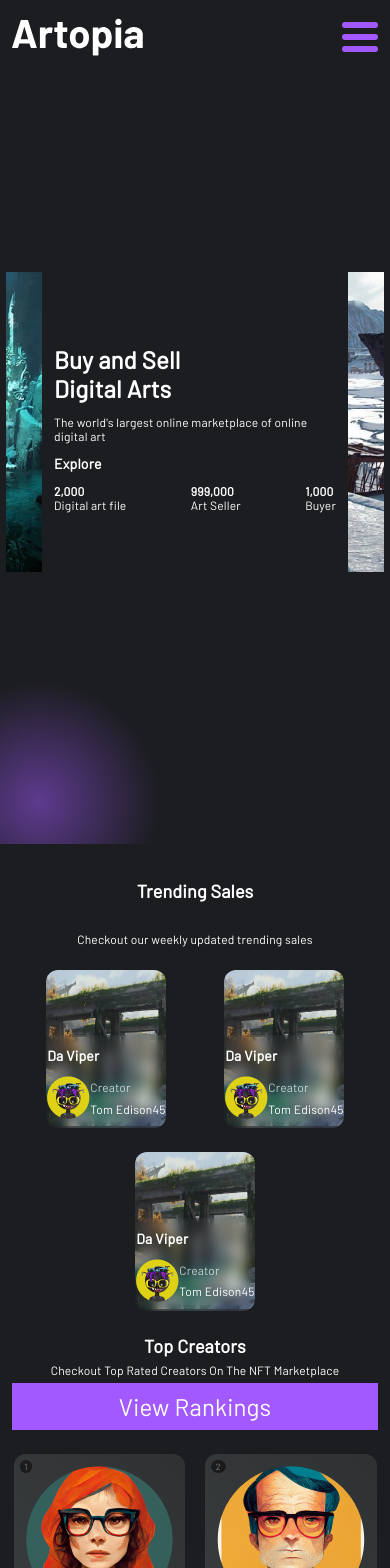
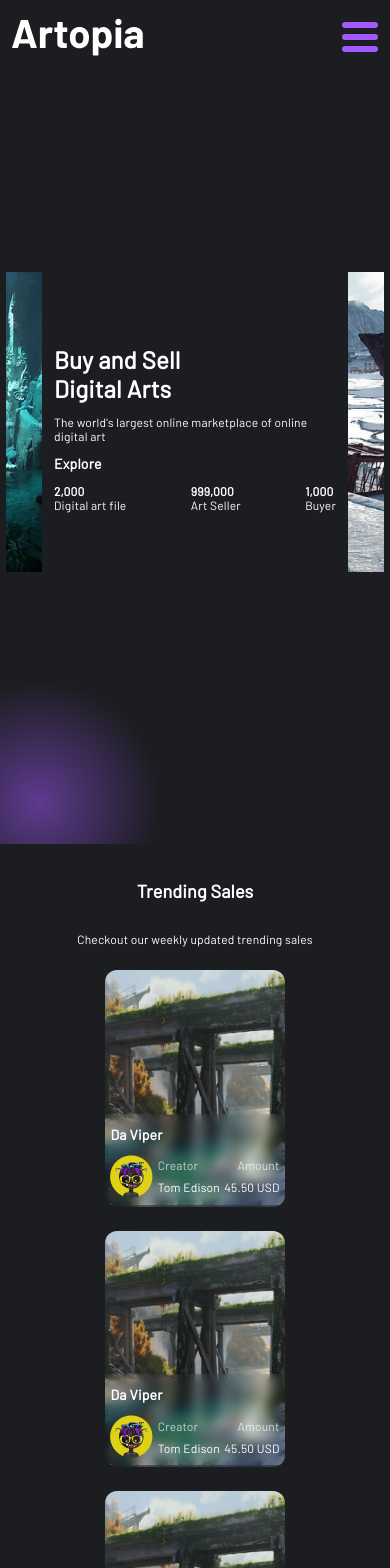
Before and after one commit to gkartsivadze/Artopia-React, a React (Vite) app: page / in a window 390 px wide. Shown: the top 1568 px of the page. Built offline with nearby package versions, Linux system fonts and the light colour scheme.

Commit message:
fixed Card overflowing

```diff
--- a/src/App.css
+++ b/src/App.css
@@ -683,7 +683,7 @@ footer .option_list li {
     padding-inline: 1rem;
   }
   .card {
-    width: 10rem;
+    width: 15rem;
   }
   .card .grid_container {
     padding-inline: 0.1rem;
--- a/src/App.scss
+++ b/src/App.scss
@@ -759,7 +759,7 @@ footer {
     }
 
     .card {
-        width: 10rem;
+        width: 15rem;
 
         .grid_container {
             padding-inline: 0.1rem;
```
